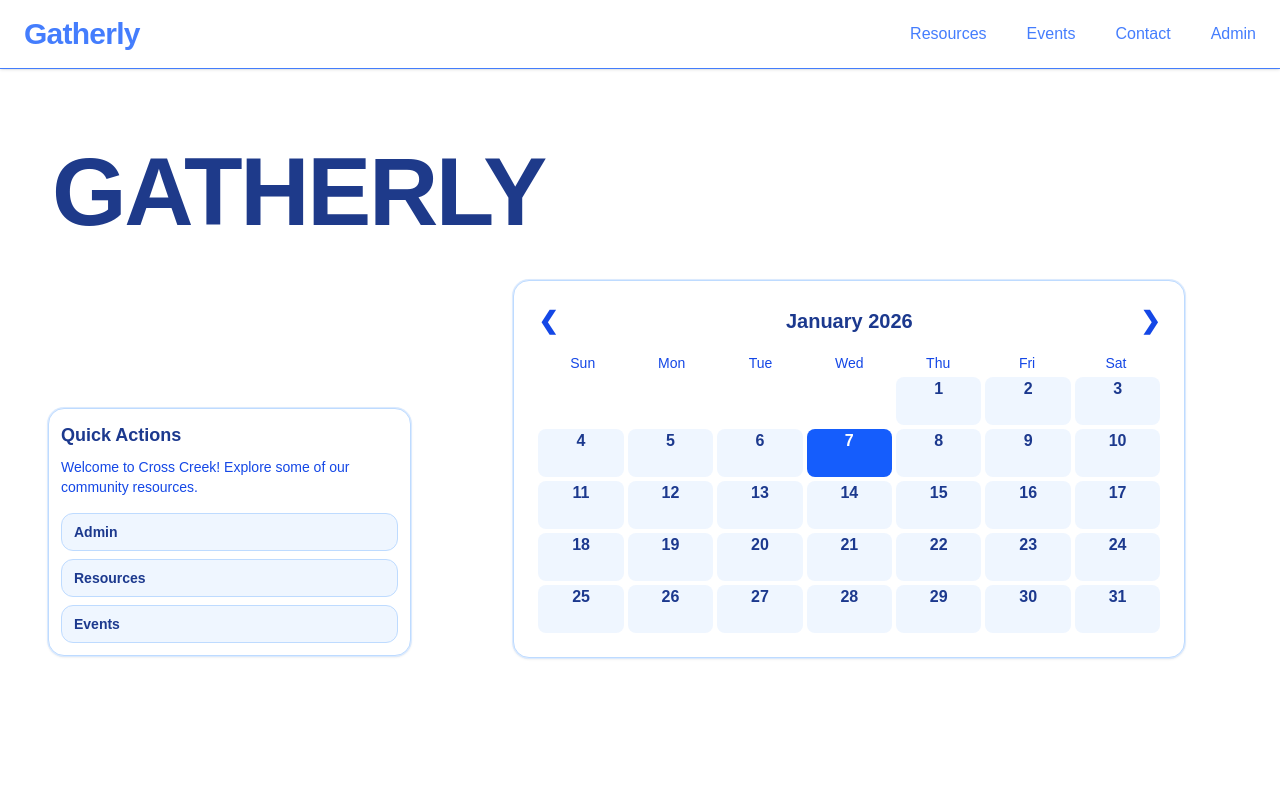
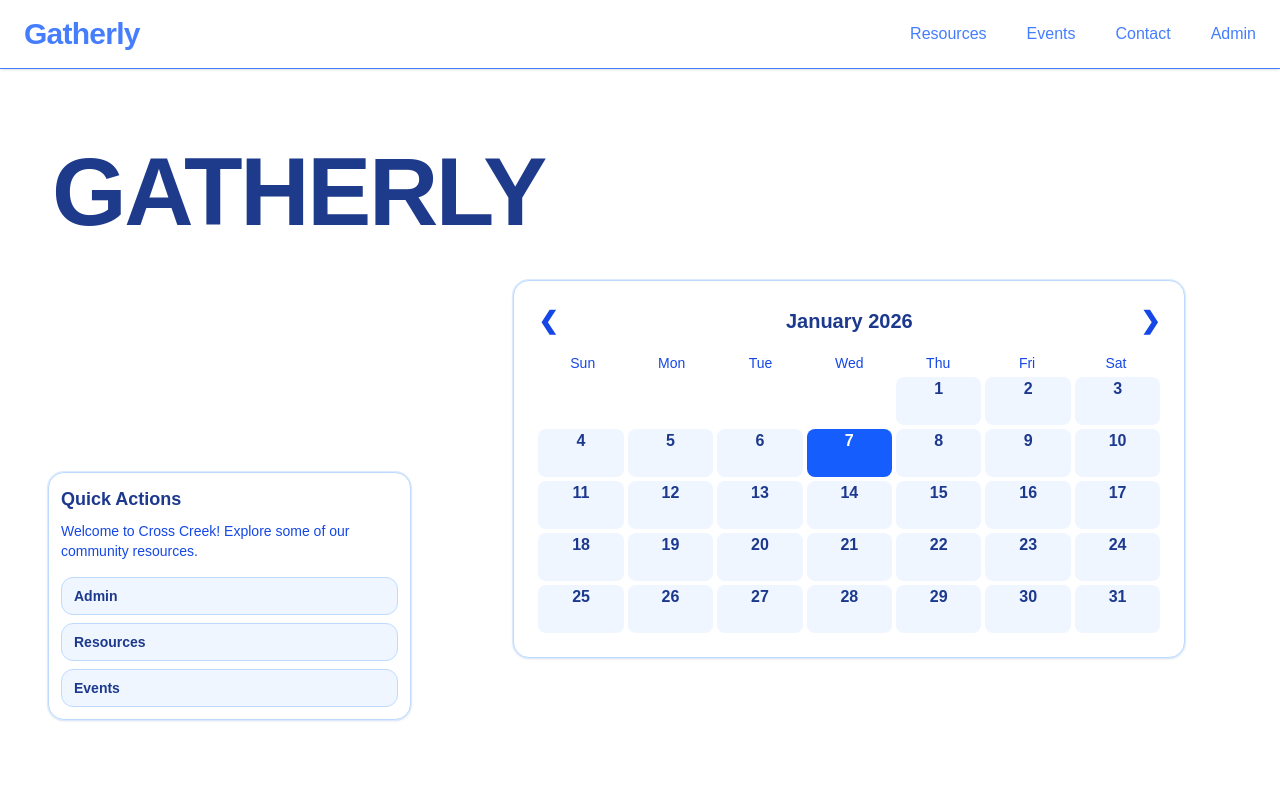
Before and after one commit to TSA-Group/tsa_group_starter, a Next.js app: page / in a window 1280 px wide. Shown: the top 800 px of the page. Built offline with nearby package versions, Linux system fonts and the light colour scheme.

Commit message:
Update page.tsx

```diff
--- a/app/page.tsx
+++ b/app/page.tsx
@@ -152,9 +152,14 @@ export default function Home() {
       {/* MAIN GRID */}
       <motion.main className="max-w-7xl mx-auto px-4 sm:px-6 lg:px-8 pb-32 grid grid-cols-1 lg:grid-cols-3 gap-8 lg:gap-10 items-stretch">
         <motion.section className="lg:col-span-1 flex flex-col justify-start">
-          <div className="mt-32 ml-4"> {/* Moves it farther down and slightly right */}
+          <motion.div
+            className="mt-48 ml-4"  // ↑ bigger mt pushes it farther down
+            variants={cardPop}
+            initial="hidden"
+            animate="show"
+          >
             <QuickActions />
-          </div>
+          </motion.div>
         </motion.section>
         {/* RIGHT COLUMN - Calendar */}
         <motion.section className="lg:col-span-2">
```
